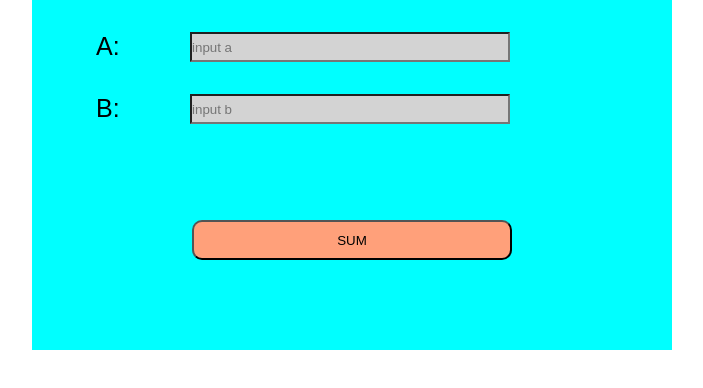
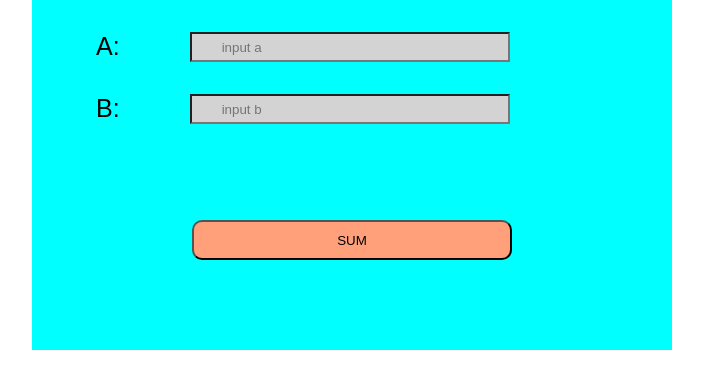
Before and after one commit to Tuan2210/TH_LTDDnc, a plain HTML site: page lap1/bai1.html in a window 1280 px wide. Shown: the whole page, without its empty margins (288-991 px from the left). Drawn offline with Linux system fonts and the light colour scheme.

Commit message:
update b1

```diff
--- a/lap1/bai1.html
+++ b/lap1/bai1.html
@@ -68,7 +68,7 @@
 </head>
 
 <body>
-    <div class="container">
+    <!-- <div class="container">
         <div class="row">
             <div class="aRow">
                 <p>A:</p>
@@ -80,9 +80,55 @@
             </div>
             <input type="button" value="SUM" id="btnSum">
         </div>
-    </div>
+    </div> -->
+    <div id="root"></div>
 
     <script>
+        const root = document.getElementById('root'),
+            container = document.createElement('div'),
+            row = document.createElement('div'),
+            aRow = document.createElement('div'),
+            bRow = document.createElement('div'),
+            aP = document.createElement('p'),
+            bP = document.createElement('p'),
+            inputA = document.createElement('input'),
+            inputB = document.createElement('input'),
+            inputBtn = document.createElement('input')
+
+        container.className = 'container'
+        row.className = 'row'
+            //
+        aRow.className = 'aRow'
+        aP.innerHTML = 'A:'
+        inputA.id = 'inputA' //inputA.setAttribute('id', 'inputA')
+        inputA.type = 'number'
+        inputA.placeholder = '\tinput a'
+            //
+        bRow.className = 'bRow'
+        bP.innerHTML = 'B:'
+        inputB.id = 'inputB'
+        inputB.type = 'number'
+        inputB.placeholder = '\tinput b'
+            //
+        inputBtn.type = 'button'
+        inputBtn.id = 'btnSum'
+        inputBtn.value = 'SUM'
+
+
+        console.log(container);
+        root.appendChild(container);
+        container.appendChild(row);
+        //
+        row.appendChild(aRow);
+        aRow.appendChild(aP);
+        aRow.appendChild(inputA);
+        //
+        row.appendChild(bRow);
+        bRow.appendChild(bP);
+        bRow.appendChild(inputB);
+        //
+        row.appendChild(inputBtn)
+
         // var a = document.createElement('input');
         // a.setAttribute('placeholder', 'input a');
         // document.body.appendChild(a);
@@ -98,9 +144,8 @@
         // document.body.appendChild(btn);
 
         var a = document.getElementById('inputA'),
-            b = document.getElementById('inputB');
-
-        var btn = document.getElementById('btnSum');
+            b = document.getElementById('inputB'),
+            btn = document.getElementById('btnSum');
         btn.onclick = function() {
             var aValue = parseInt(a.value);
             var bValue = parseInt(b.value);
```
